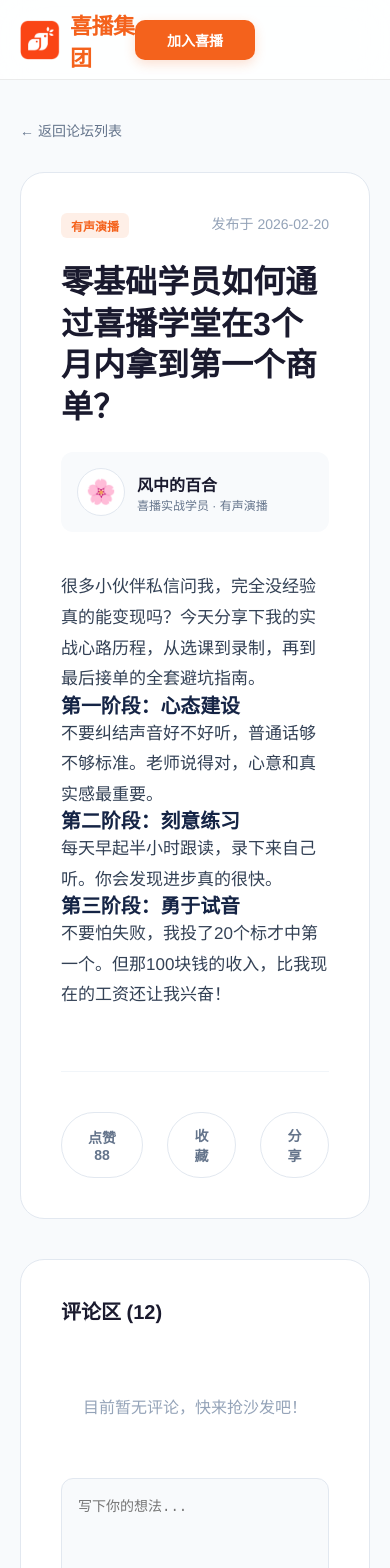
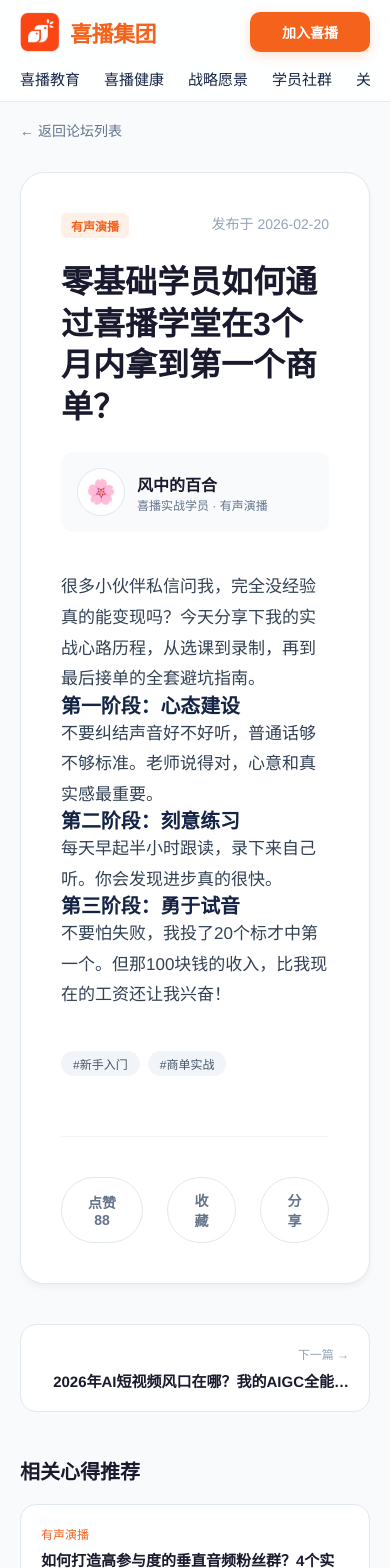
Before and after one commit to xibojituan-svg/xiboweb, a Next.js app: page /community/forum/post/1 in a window 390 px wide. Shown: the top 1568 px of the page. Built offline with nearby package versions, Linux system fonts and the light colour scheme.

Commit message:
fix: 修复移动端导航栏显示并优化论坛帖子页 SEO 与内部链接

```diff
--- a/src/app/community/forum/post/[id]/page.tsx
+++ b/src/app/community/forum/post/[id]/page.tsx
@@ -2,6 +2,29 @@
 import forumStyles from "../../../forum.module.css";
 import Link from "next/link";
 import { forumPosts } from "../../../forum-data";
+import type { Metadata } from "next";
+
+type Props = {
+    params: Promise<{ id: string }>;
+};
+
+export async function generateMetadata({ params }: Props): Promise<Metadata> {
+    const { id } = await params;
+    const post = forumPosts.find((p) => p.id === id);
+    if (!post) return { title: "未找到帖子 - 喜播论坛" };
+
+    return {
+        title: `${post.title}`,
+        description: post.excerpt,
+        openGraph: {
+            title: post.title,
+            description: post.excerpt,
+            type: "article",
+            publishedTime: post.date,
+            authors: [post.author],
+        },
+    };
+}
 
 export function generateStaticParams() {
     return forumPosts.map((post) => ({
@@ -11,11 +34,21 @@
 
 const basePath = "";
 
-export default async function PostDetailPage({ params }: { params: Promise<{ id: string }> }) {
+export default async function PostDetailPage({ params }: Props) {
     const { id } = await params;
-    const post = forumPosts.find((p) => p.id === id);
+    const postIndex = forumPosts.findIndex((p) => p.id === id);
+    const post = forumPosts[postIndex];
 
-    if (!post) return <div>未找到帖子</div>;
+    if (!post) return <div className="container" style={{ padding: "120px 0" }}>未找到帖子</div>;
+
+    // 获取上一个和下一个
+    const prevPost = postIndex > 0 ? forumPosts[postIndex - 1] : null;
+    const nextPost = postIndex < forumPosts.length - 1 ? forumPosts[postIndex + 1] : null;
+
+    // 获取相关文章（同分类下的其他文章）
+    const relatedPosts = forumPosts
+        .filter((p) => p.category === post.category && p.id !== post.id)
+        .slice(0, 3);
 
     return (
         <div className={styles.page}>
@@ -46,7 +79,7 @@
                         <Link href="/community/forum" style={{ color: '#64748b', fontSize: 14 }}>← 返回论坛列表</Link>
                     </div>
 
-                    <article style={{ background: '#fff', padding: '40px', borderRadius: '24px', border: '1px solid #e2e8f0' }}>
+                    <article style={{ background: '#fff', padding: '40px', borderRadius: '24px', border: '1px solid #e2e8f0', boxShadow: '0 4px 6px -1px rgba(0,0,0,0.05)' }}>
                         <div style={{ display: 'flex', justifyContent: 'space-between', alignItems: 'flex-start', marginBottom: 24 }}>
                             <span className={forumStyles.categoryTag}>{post.categoryLabel}</span>
                             <span style={{ fontSize: 14, color: '#94a3b8' }}>发布于 {post.date}</span>
@@ -69,6 +102,15 @@
                             dangerouslySetInnerHTML={{ __html: post.content }}
                         />
 
+                        {/* 标签 */}
+                        <div style={{ marginTop: 40, display: 'flex', gap: 8, flexWrap: 'wrap' }}>
+                            {post.tags.map(tag => (
+                                <span key={tag} style={{ padding: '4px 12px', background: '#f1f5f9', borderRadius: '100px', fontSize: 12, color: '#475569' }}>
+                                    #{tag}
+                                </span>
+                            ))}
+                        </div>
+
                         <div style={{ marginTop: 60, paddingTop: 40, borderTop: '1px solid #f1f5f9', display: 'flex', gap: 24 }}>
                             <button style={{ display: 'flex', alignItems: 'center', gap: 8, padding: '12px 24px', borderRadius: '100px', border: '1px solid #e2e8f0', background: '#fff', fontSize: 14, fontWeight: 600, color: '#64748b', cursor: 'pointer' }}>
                                 点赞 {post.likes}
@@ -82,7 +124,39 @@
                         </div>
                     </article>
 
-                    <div style={{ marginTop: 40, background: '#fff', padding: '40px', borderRadius: '24px', border: '1px solid #e2e8f0' }}>
+                    {/* 上下页导航 */}
+                    <div style={{ marginTop: 24, display: 'grid', gridTemplateColumns: 'repeat(auto-fit, minmax(200px, 1fr))', gap: 16 }}>
+                        {prevPost ? (
+                            <Link href={`/community/forum/post/${prevPost.id}`} style={{ padding: '20px', background: '#fff', borderRadius: '16px', border: '1px solid #e2e8f0', textDecoration: 'none' }}>
+                                <div style={{ fontSize: 12, color: '#94a3b8', marginBottom: 8 }}>← 上一篇</div>
+                                <div style={{ fontSize: 15, fontWeight: 600, color: '#1a1a2e', overflow: 'hidden', textOverflow: 'ellipsis', display: '-webkit-box', WebkitLineClamp: 1, WebkitBoxOrient: 'vertical' }}>{prevPost.title}</div>
+                            </Link>
+                        ) : <div />}
+                        {nextPost ? (
+                            <Link href={`/community/forum/post/${nextPost.id}`} style={{ padding: '20px', background: '#fff', borderRadius: '16px', border: '1px solid #e2e8f0', textDecoration: 'none', textAlign: 'right' }}>
+                                <div style={{ fontSize: 12, color: '#94a3b8', marginBottom: 8 }}>下一篇 →</div>
+                                <div style={{ fontSize: 15, fontWeight: 600, color: '#1a1a2e', overflow: 'hidden', textOverflow: 'ellipsis', display: '-webkit-box', WebkitLineClamp: 1, WebkitBoxOrient: 'vertical' }}>{nextPost.title}</div>
+                            </Link>
+                        ) : <div />}
+                    </div>
+
+                    {/* 相关推荐 */}
+                    {relatedPosts.length > 0 && (
+                        <div style={{ marginTop: 48 }}>
+                            <h3 style={{ fontSize: 20, fontWeight: 800, color: '#1a1a2e', marginBottom: 20 }}>相关心得推荐</h3>
+                            <div style={{ display: 'grid', gridTemplateColumns: 'repeat(auto-fit, minmax(240px, 1fr))', gap: 20 }}>
+                                {relatedPosts.map((rp) => (
+                                    <Link key={rp.id} href={`/community/forum/post/${rp.id}`} style={{ background: '#fff', padding: '20px', borderRadius: '16px', border: '1px solid #e2e8f0', textDecoration: 'none' }}>
+                                        <div style={{ fontSize: 12, color: 'var(--primary)', marginBottom: 8 }}>{rp.categoryLabel}</div>
+                                        <h4 style={{ fontSize: 15, fontWeight: 700, color: '#1a1a2e', marginBottom: 10, lineHeight: 1.4 }}>{rp.title}</h4>
+                                        <div style={{ fontSize: 13, color: '#64748b' }}>{rp.author} · {rp.date}</div>
+                                    </Link>
+                                ))}
+                            </div>
+                        </div>
+                    )}
+
+                    <div style={{ marginTop: 48, background: '#fff', padding: '40px', borderRadius: '24px', border: '1px solid #e2e8f0' }}>
                         <h3 style={{ fontSize: 20, fontWeight: 800, color: '#1a1a2e', marginBottom: 30 }}>评论区 ({post.comments})</h3>
                         <div style={{ textAlign: 'center', padding: '40px 0', color: '#94a3b8' }}>
                             目前暂无评论，快来抢沙发吧！
--- a/src/app/courses/ai-content/page.tsx
+++ b/src/app/courses/ai-content/page.tsx
@@ -17,7 +17,7 @@
                             <a href="#intro">课程特色</a>
                             <a href="#tools">主流工具</a>
                         </div>
-                        <a href="https://m.xibojiaoyu.com" className={styles.btnPrimary} style={{ padding: '8px 20px', fontSize: '14px' }}>
+                        <a href="https://m.xibojiaoyu.com" className={styles.btnPrimaryNav} style={{ padding: '8px 20px', fontSize: '14px' }}>
                             体验课程
                         </a>
                     </nav>
--- a/src/app/courses/audio-anchor/page.tsx
+++ b/src/app/courses/audio-anchor/page.tsx
@@ -18,7 +18,7 @@
                             <a href="#curriculum">大纲</a>
                             <a href="#teacher">师资</a>
                         </div>
-                        <a href="https://m.xibojiaoyu.com" className={styles.btnPrimary} style={{ padding: '8px 20px', fontSize: '14px' }}>
+                        <a href="https://m.xibojiaoyu.com" className={styles.btnPrimaryNav} style={{ padding: '8px 20px', fontSize: '14px' }}>
                             领取体验课
                         </a>
                     </nav>
--- a/src/app/courses/video-edit/page.tsx
+++ b/src/app/courses/video-edit/page.tsx
@@ -17,7 +17,7 @@
                             <a href="#intro">课程详情</a>
                             <a href="#curriculum">实操内容</a>
                         </div>
-                        <a href="https://m.xibojiaoyu.com" className={styles.btnPrimary} style={{ padding: '8px 20px', fontSize: '14px' }}>
+                        <a href="https://m.xibojiaoyu.com" className={styles.btnPrimaryNav} style={{ padding: '8px 20px', fontSize: '14px' }}>
                             咨询课程
                         </a>
                     </nav>
--- a/src/app/page.module.css
+++ b/src/app/page.module.css
@@ -391,8 +391,47 @@
     letter-spacing: -1px;
   }
 
+  .header {
+    height: auto;
+    padding: 12px 0 0;
+  }
+
+  .nav {
+    display: flex;
+    flex-wrap: wrap;
+    align-items: center;
+    justify-content: space-between;
+    gap: 12px;
+  }
+
+  .logoText {
+    order: 1;
+  }
+
+  .btnPrimaryNav {
+    order: 2;
+    margin-left: auto;
+  }
+
   .menu {
+    order: 3;
+    width: 100%;
+    display: flex;
+    gap: 24px;
+    overflow-x: auto;
+    justify-content: flex-start;
+    padding: 4px 0 12px;
+    -webkit-overflow-scrolling: touch;
+    scrollbar-width: none;
+  }
+
+  .menu::-webkit-scrollbar {
     display: none;
+  }
+
+  .menu a {
+    white-space: nowrap;
+    flex-shrink: 0;
   }
 
   .ctaGroup {
```
